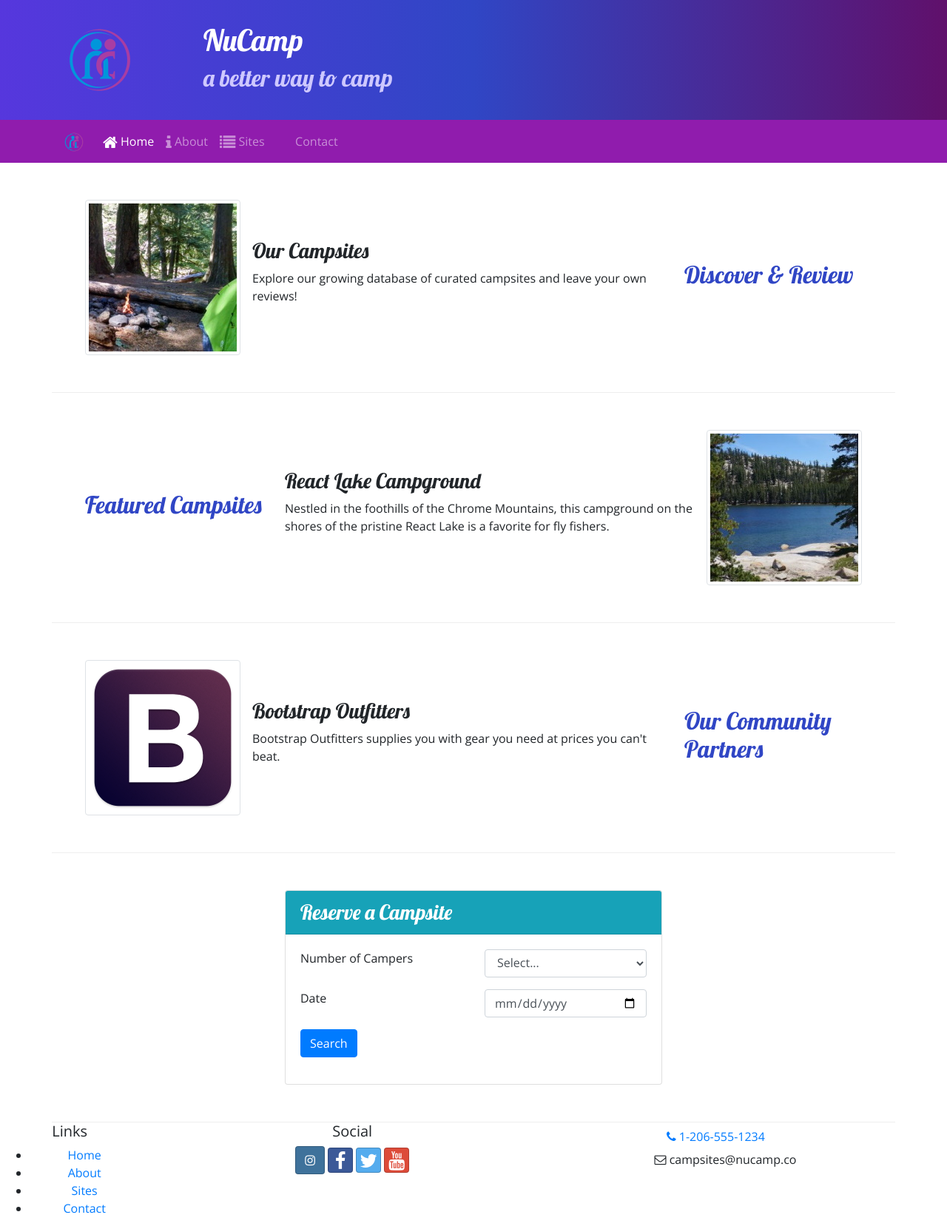
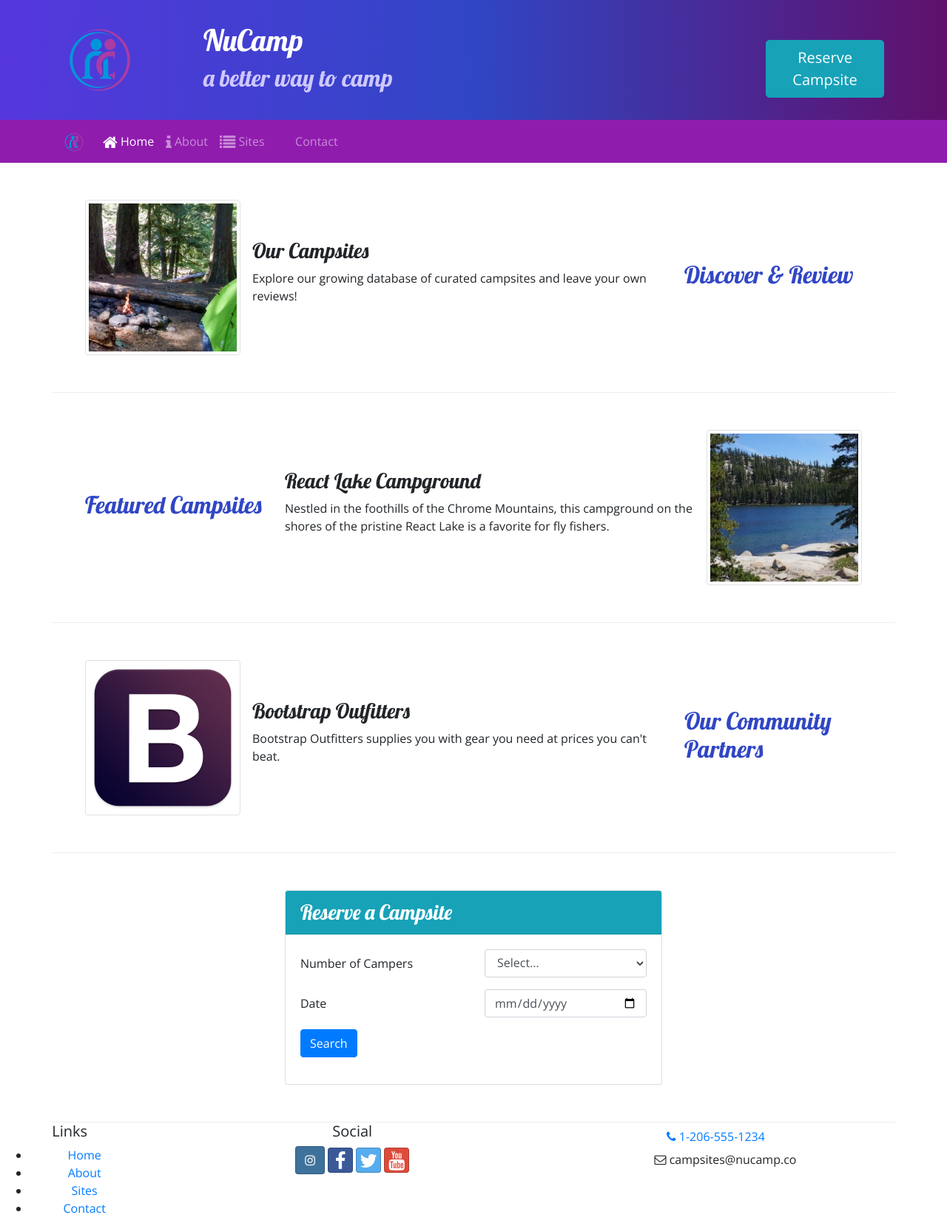
Before and after one commit to misadom7/git-test, a website: page index.html in a window 1280 px wide. Shown: the whole page at 74% size. Drawn offline with nearby package versions, Linux system fonts and the light colour scheme.

Commit message:
Task3 week 2

```diff
--- a/index.html
+++ b/index.html
@@ -29,7 +29,11 @@
                     <h1>NuCamp</h1>
                     <h2>a better way to camp</h2>
                 </div>
+                <div class="col-12 col-md-4 col-xl-2 mt-4 ">
+                    <a href="#reserveForm"><button type="button" class="btn btn-info btn-lg float-md-right">Reserve Campsite</button></a>
+                </div>
             </div>
+
         </div>
     </header>
 
@@ -101,9 +105,9 @@
                 <div class="card">
                     <h3 class="card-header bg-info text-white">Reserve a Campsite</h3>
                     <div class="card-body">
-                        <form>
+                        <form id="reserveForm">
                             <div class="form-group row">
-                                <label class="col-12 col-sm-6" for="numberCamp">Number of Campers</label>
+                                <label class="col-12 col-sm-6 col-form-label" for="numberCamp">Number of Campers</label>
                                 <div class="col-12 col-sm-6">
                                     <select class="form-control" name="number" id="numberCamp">
                                         <option>Select...</option>
@@ -118,7 +122,7 @@
                                 </div>
                             </div>
                             <div class="form-group row">
-                                <label class="col-12 col-sm-6" for="date">Date</label>
+                                <label class="col-12 col-sm-6 col-form-label" for="date">Date</label>
                                 <div class="col">
                                     <input type="date" class="date form-control" name="date" id="date" placeholder="mm/dd/yyyy"/>
                                 </div>
```
